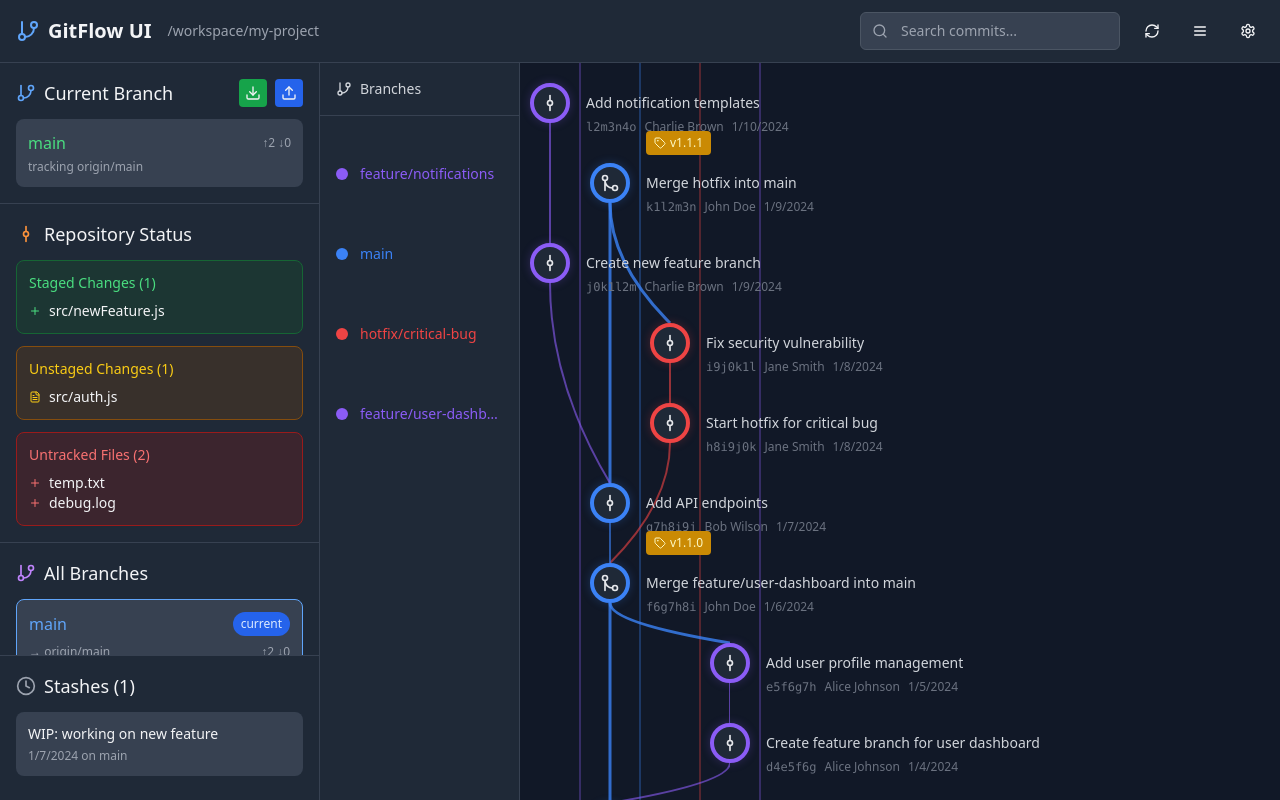
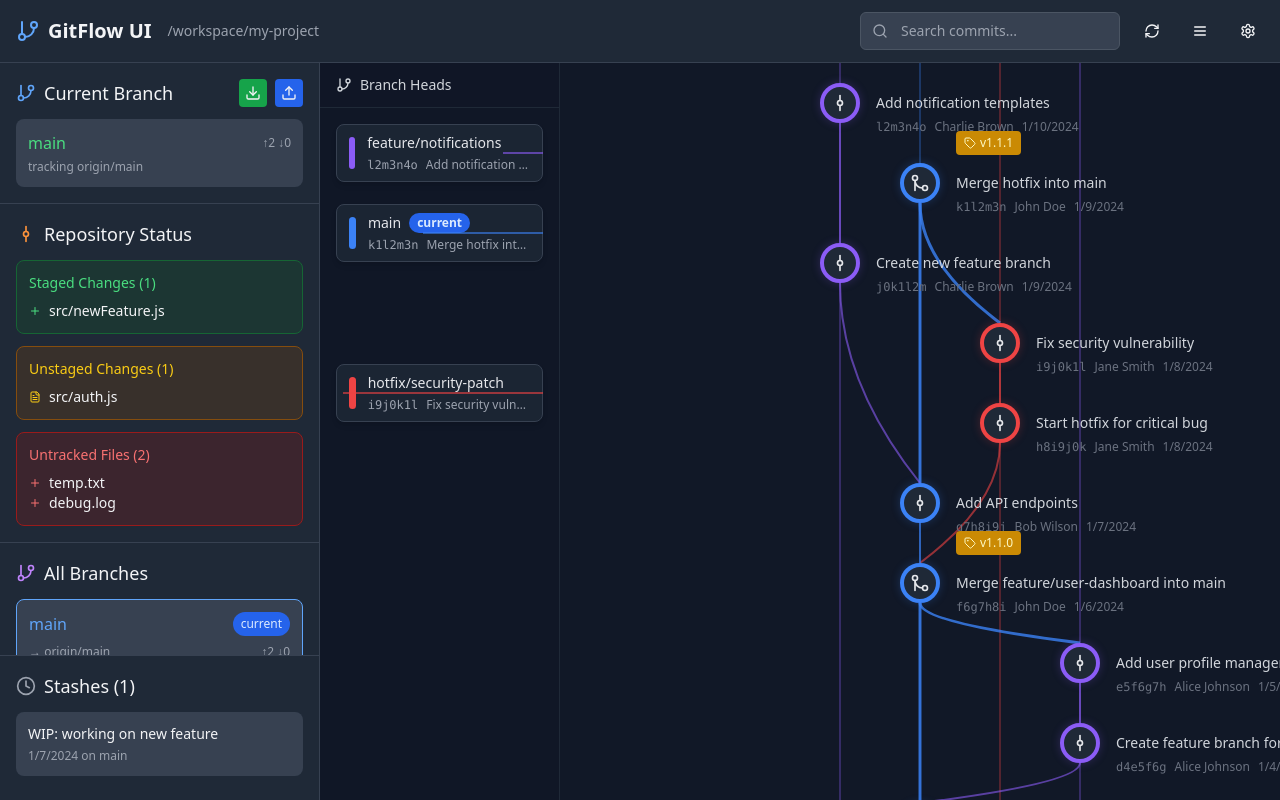
Before and after one commit to hellhoundsx/git-flow, a React (Vite) app: page / in a window 1280 px wide. Built offline with nearby package versions, Linux system fonts and the light colour scheme.

Commit message:
Add branch head column to commit graph

```diff
--- a/src/App.tsx
+++ b/src/App.tsx
@@ -140,6 +140,7 @@ function App() {
 
         <CommitGraph
           commits={commits}
+          branches={branches}
           onCommitClick={setSelectedCommit}
           onReset={handleReset}
           onCherryPick={handleCherryPick}
--- a/src/components/CommitGraph.tsx
+++ b/src/components/CommitGraph.tsx
@@ -1,11 +1,12 @@
 import React, { useState, useCallback, useRef, useEffect } from 'react';
-import { GitCommit, CommitGraphNode } from '../types/git';
+import { GitCommit, CommitGraphNode, GitBranch } from '../types/git';
 import { CommitNode } from './CommitNode';
 import { ContextMenu } from './ContextMenu';
-import { Tag, GitBranch } from 'lucide-react';
+import { Tag, GitBranch as GitBranchIcon } from 'lucide-react';
 
 interface CommitGraphProps {
   commits: GitCommit[];
+  branches: GitBranch[];
   onCommitClick: (commit: GitCommit) => void;
   onReset: (commitId: string, mode: 'soft' | 'mixed' | 'hard') => void;
   onCherryPick: (commitId: string) => void;
@@ -27,8 +28,43 @@ interface BranchLane {
   lastCommitIndex: number;
 }
 
+interface BranchHeadInfo {
+  branch: GitBranch;
+  node: CommitGraphNode;
+  color: string;
+}
+
+const BRANCH_HEAD_COLUMN_WIDTH = 240;
+const LANE_SPACING = 80;
+const ROW_SPACING = 80;
+const NODE_VERTICAL_OFFSET = 40;
+
+const getBranchColor = (branchName: string): string => {
+  const colors = {
+    'main': '#3B82F6',
+    'master': '#3B82F6',
+    'develop': '#10B981',
+    'feature': '#8B5CF6',
+    'hotfix': '#EF4444',
+    'release': '#F59E0B'
+  } as Record<string, string>;
+
+  for (const [key, color] of Object.entries(colors)) {
+    if (branchName.includes(key)) return color;
+  }
+
+  // Generate consistent color based on branch name
+  let hash = 0;
+  for (let i = 0; i < branchName.length; i++) {
+    hash = branchName.charCodeAt(i) + ((hash << 5) - hash);
+  }
+  const hue = Math.abs(hash) % 360;
+  return `hsl(${hue}, 70%, 60%)`;
+};
+
 export const CommitGraph: React.FC<CommitGraphProps> = ({
   commits,
+  branches,
   onCommitClick,
   onReset,
   onCherryPick,
@@ -43,36 +79,10 @@ export const CommitGraph: React.FC<CommitGraphProps> = ({
   });
 
   const containerRef = useRef<HTMLDivElement>(null);
-
-
-
-  const getBranchColor = (branchName: string): string => {
-    const colors = {
-      'main': '#3B82F6',
-      'master': '#3B82F6',
-      'develop': '#10B981',
-      'feature': '#8B5CF6',
-      'hotfix': '#EF4444',
-      'release': '#F59E0B'
-    };
-
-    for (const [key, color] of Object.entries(colors)) {
-      if (branchName.includes(key)) return color;
-    }
-
-    // Generate consistent color based on branch name
-    let hash = 0;
-    for (let i = 0; i < branchName.length; i++) {
-      hash = branchName.charCodeAt(i) + ((hash << 5) - hash);
-    }
-    const hue = Math.abs(hash) % 360;
-    return `hsl(${hue}, 70%, 60%)`;
-  };
   // Generate graph layout with proper branch lanes
   const { graphNodes, branchLanes } = React.useMemo(() => {
     const lanes: BranchLane[] = [];
     const nodes: CommitGraphNode[] = [];
-    const commitToLane: { [commitId: string]: number } = {};
 
     // Sort commits by date (newest first)
     const sortedCommits = [...commits].sort((a, b) => b.date.getTime() - a.date.getTime());
@@ -97,12 +107,10 @@ export const CommitGraph: React.FC<CommitGraphProps> = ({
         lanes[laneIndex].lastCommitIndex = index;
       }
 
-      commitToLane[commit.id] = laneIndex;
-
       const node: CommitGraphNode = {
         commit,
-        x: laneIndex * 60 + 30,
-        y: index * 80 + 40,
+        x: laneIndex * LANE_SPACING + LANE_SPACING / 2 + BRANCH_HEAD_COLUMN_WIDTH,
+        y: index * ROW_SPACING + NODE_VERTICAL_OFFSET,
         lane: laneIndex,
         connections: commit.parents.map(parentId => ({
           to: parentId,
@@ -115,6 +123,32 @@ export const CommitGraph: React.FC<CommitGraphProps> = ({
 
     return { graphNodes: nodes, branchLanes: lanes };
   }, [commits]);
+
+  const branchHeads = React.useMemo(() => {
+    const nodeById = new Map(graphNodes.map((node) => [node.commit.id, node]));
+
+    const items: BranchHeadInfo[] = branches
+      .map((branch) => {
+        const node = nodeById.get(branch.lastCommit) ||
+          graphNodes.find((n) => n.commit.branches.includes(branch.name));
+
+        if (!node) {
+          return null;
+        }
+
+        const laneColor = branchLanes[node.lane]?.color ?? getBranchColor(branch.name);
+
+        return {
+          branch,
+          node,
+          color: laneColor
+        };
+      })
+      .filter((item): item is BranchHeadInfo => item !== null)
+      .sort((a, b) => a.node.y - b.node.y);
+
+    return items;
+  }, [branches, branchLanes, graphNodes]);
 
   const handleContextMenu = useCallback((e: React.MouseEvent, commit: GitCommit) => {
     e.preventDefault();
@@ -190,7 +224,7 @@ export const CommitGraph: React.FC<CommitGraphProps> = ({
       <div
         key={lane.name}
         className="absolute top-0 bottom-0 flex flex-col items-center"
-        style={{ left: index * 60 + 30, width: 60 }}
+        style={{ left: BRANCH_HEAD_COLUMN_WIDTH + index * LANE_SPACING, width: LANE_SPACING }}
       >
         {/* Branch line */}
         <div
@@ -212,69 +246,102 @@ export const CommitGraph: React.FC<CommitGraphProps> = ({
     return () => document.removeEventListener('click', handleClick);
   }, [contextMenu.show, handleCloseContextMenu]);
 
-  const maxX = Math.max(...graphNodes.map(n => n.x)) + 200;
-  const maxY = Math.max(...graphNodes.map(n => n.y)) + 100;
-  const branchColumnWidth = 200;
+  const maxNodeX = graphNodes.length > 0 ? Math.max(...graphNodes.map(n => n.x)) : BRANCH_HEAD_COLUMN_WIDTH;
+  const maxNodeY = graphNodes.length > 0 ? Math.max(...graphNodes.map(n => n.y)) : 0;
+  const graphHeight = Math.max(maxNodeY + 120, 600);
+  const totalWidth = Math.max(maxNodeX + LANE_SPACING, BRANCH_HEAD_COLUMN_WIDTH + 600);
 
   return (
-    <div className="flex-1 bg-gray-900 overflow-auto relative flex" ref={containerRef}>
-      {/* Branch Column */}
+    <div className="flex-1 bg-gray-900 overflow-auto" ref={containerRef}>
       <div
-        className="bg-gray-800 border-r border-gray-700 flex-shrink-0 overflow-hidden"
-        style={{ width: branchColumnWidth }}
+        className="relative"
+        style={{
+          width: totalWidth,
+          height: graphHeight,
+          minWidth: '100%'
+        }}
       >
-        <div className="p-4 border-b border-gray-700">
+        {/* Branch head column */}
+        <div
+          className="absolute top-0 left-0 bottom-0 border-r border-gray-800 bg-gray-900/80 backdrop-blur-sm"
+          style={{ width: BRANCH_HEAD_COLUMN_WIDTH }}
+        >
+          <div className="sticky top-0 z-10 border-b border-gray-800 bg-gray-900/90 px-4 py-3">
             <h3 className="text-sm font-medium text-gray-300 flex items-center">
-            <GitBranch className="w-4 h-4 mr-2" />
-            Branches
+              <GitBranchIcon className="w-4 h-4 mr-2" />
+              Branch Heads
             </h3>
           </div>
 
-        <div className="relative" style={{ height: maxY }}>
-          {branchLanes.map((lane, index) => (
+          <div className="relative" style={{ height: graphHeight }}>
+            {branchHeads.length === 0 ? (
+              <div className="px-4 py-6 text-sm text-gray-500">
+                No branch head information available.
+              </div>
+            ) : (
+              branchHeads.map(({ branch, node, color }) => {
+                const lineWidth = Math.max(node.x - BRANCH_HEAD_COLUMN_WIDTH, 24);
+
+                return (
                   <div
-              key={lane.name}
-              className="absolute flex items-center px-4 py-2"
-              style={{
-                top: 40,
-                left: 0,
-                right: 0,
-                transform: `translateY(${index * 80}px)`
-              }}
+                    key={branch.name}
+                    className="absolute left-0 right-0 px-4"
+                    style={{ top: node.y - 24 }}
+                  >
+                    <div className="relative">
+                      <div className="flex items-center rounded-lg border border-gray-700 bg-gray-800/80 px-3 py-2 shadow-md">
+                        <div
+                          className="h-8 w-2 rounded-full"
+                          style={{ backgroundColor: color }}
+                        />
+                        <div className="ml-3 min-w-0">
+                          <div className="flex items-center text-sm font-medium text-gray-200">
+                            <span className="truncate" title={branch.name}>
+                              {branch.name}
+                            </span>
+                            {branch.current && (
+                              <span className="ml-2 rounded-full bg-blue-600 px-2 py-0.5 text-xs font-semibold text-blue-100">
+                                current
+                              </span>
+                            )}
+                          </div>
+                          <div className="mt-1 flex items-center text-xs text-gray-400">
+                            <span className="font-mono mr-2">{node.commit.shortHash}</span>
+                            <span className="truncate" title={node.commit.message}>
+                              {node.commit.message}
+                            </span>
+                          </div>
+                        </div>
+                      </div>
+                      <div
+                        className="pointer-events-none absolute top-1/2 right-0 -translate-y-1/2"
+                        style={{ width: lineWidth }}
                       >
                         <div
-                className="w-3 h-3 rounded-full mr-3 flex-shrink-0"
-                style={{ backgroundColor: lane.color }}
+                          className="h-0.5"
+                          style={{ backgroundColor: color, opacity: 0.6 }}
                         />
-              <span
-                className="text-sm font-medium truncate"
-                style={{ color: lane.color }}
-                title={lane.name}
-              >
-                {lane.name}
-              </span>
                       </div>
-          ))}
+                    </div>
+                  </div>
+                );
+              })
+            )}
           </div>
         </div>
 
-      {/* Graph Area */}
-      <div className="flex-1 relative">
+        {/* Graph area */}
         <div
-          className="relative"
-          style={{
-            width: Math.max(maxX - branchColumnWidth, 600),
-            height: Math.max(maxY, 600),
-            minWidth: '100%'
-          }}
+          className="absolute top-0 bottom-0 right-0"
+          style={{ left: BRANCH_HEAD_COLUMN_WIDTH }}
         >
           {/* Branch lane lines */}
           {renderBranchLanes()}
 
           {/* Connection lines */}
           <svg
-            width={maxX - branchColumnWidth}
-            height={maxY}
+            width={totalWidth - BRANCH_HEAD_COLUMN_WIDTH}
+            height={graphHeight}
             className="absolute inset-0"
             style={{ pointerEvents: 'none' }}
           >
@@ -294,7 +361,7 @@ export const CommitGraph: React.FC<CommitGraphProps> = ({
           {graphNodes.map((node) => (
             <div
               key={node.commit.id}
-              className="absolute transform -translate-x-1/2 -translate-y-1/2"
+              className="absolute -translate-x-1/2 -translate-y-1/2"
               style={{ left: node.x, top: node.y }}
             >
               <CommitNode
@@ -308,7 +375,7 @@ export const CommitGraph: React.FC<CommitGraphProps> = ({
               {node.commit.tags.map((tag, idx) => (
                 <div
                   key={tag}
-                  className="absolute -top-8 left-full ml-4 bg-yellow-600 text-yellow-100 px-2 py-1 rounded text-xs font-medium flex items-center whitespace-nowrap z-10"
+                  className="absolute -top-8 left-full ml-4 flex items-center whitespace-nowrap rounded bg-yellow-600 px-2 py-1 text-xs font-medium text-yellow-100"
                   style={{ transform: `translateY(${idx * -24}px)` }}
                 >
                   <Tag className="w-3 h-3 mr-1" />
@@ -318,14 +385,14 @@ export const CommitGraph: React.FC<CommitGraphProps> = ({
 
               {/* Commit message */}
               <div
-                className="absolute left-full ml-4 top-1/2 transform -translate-y-1/2 text-sm text-gray-300 whitespace-nowrap max-w-md truncate"
+                className="absolute left-full ml-4 top-1/2 -translate-y-1/2 max-w-md truncate text-sm text-gray-300"
                 title={node.commit.message}
               >
                 {node.commit.message}
               </div>
 
               {/* Commit metadata */}
-              <div className="absolute left-full ml-4 top-1/2 transform -translate-y-1/2 translate-y-4 text-xs text-gray-500 whitespace-nowrap">
+              <div className="absolute left-full ml-4 top-1/2 -translate-y-1/2 translate-y-4 whitespace-nowrap text-xs text-gray-500">
                 <span className="font-mono mr-2">{node.commit.shortHash}</span>
                 <span className="mr-2">{node.commit.author.name}</span>
                 <span>{node.commit.date.toLocaleDateString()}</span>
@@ -335,7 +402,7 @@ export const CommitGraph: React.FC<CommitGraphProps> = ({
 
           {contextMenu.show && contextMenu.commit && (
             <ContextMenu
-              x={contextMenu.x - branchColumnWidth}
+              x={contextMenu.x}
               y={contextMenu.y}
               commit={contextMenu.commit}
               onReset={onReset}
--- a/src/components/Dashboard.tsx
+++ b/src/components/Dashboard.tsx
@@ -1,6 +1,6 @@
 import React from 'react';
 import { GitStatus, GitBranch } from '../types/git';
-import { GitBranch as BranchIcon, GitCommitVertical as GitCommit, Upload, Download, Clock, FileText, Plus, Minus } from 'lucide-react';
+import { GitBranch as BranchIcon, GitCommitVertical as GitCommit, Upload, Download, Clock, FileText, Plus } from 'lucide-react';
 
 interface DashboardProps {
   status: GitStatus;
--- a/src/services/mockGitService.ts
+++ b/src/services/mockGitService.ts
@@ -1,4 +1,4 @@
-import { GitCommit, GitBranch, GitRemote, GitStatus, GitStash } from '../types/git';
+import { GitCommit, GitBranch, GitRemote, GitStatus } from '../types/git';
 
 // Mock Git service to simulate real Git operations
 export class MockGitService {
```
Lines whose indentation alone changed are shown as unchanged.
